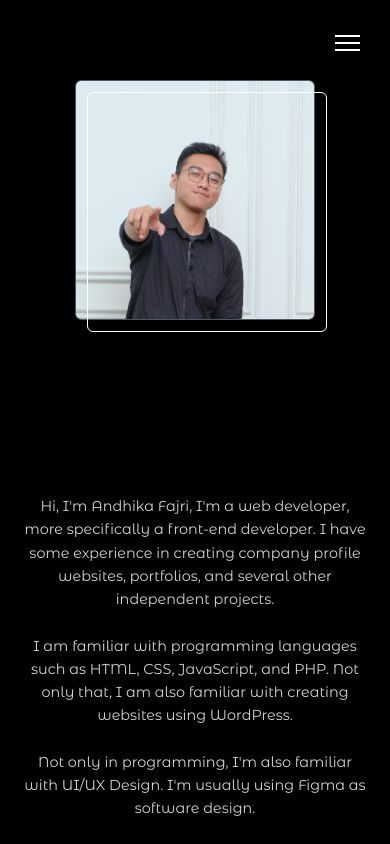
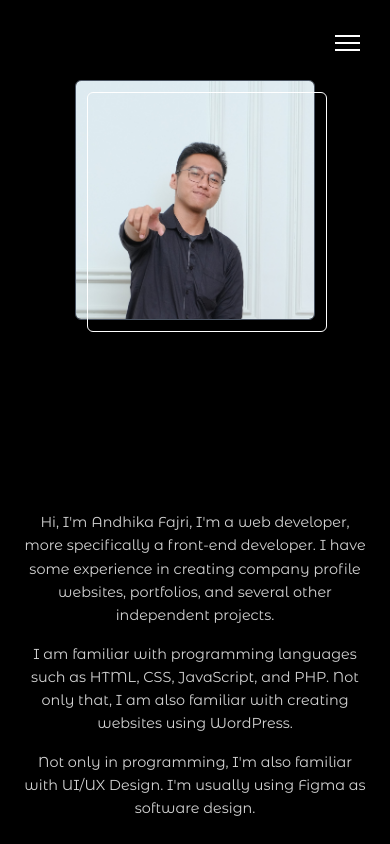
Before and after one commit to andhikfjr/MyPortofolio, a website: page about.html in a window 390 px wide. Drawn offline with Linux system fonts and the light colour scheme.

Commit message:
Update style.css

```diff
--- a/style/css/style.css
+++ b/style/css/style.css
@@ -238,13 +238,14 @@ a {
     flex-direction: column;
     padding: 80px 2rem 2rem;
     text-align: center;
-    gap: 1rem;
+    gap: 0.5rem;
   }
 
   .image-section-mobile {
     display: flex;
     justify-content: center;
     order: -1;
+    margin-bottom: -1rem;
   }
 
   .image-section-desktop {
@@ -258,6 +259,7 @@ a {
   .text-section {
     max-width: 100%;
     text-align: center;
+    gap: 1.2rem;
   }
 }
 
@@ -268,10 +270,11 @@ a {
 
   .about-content {
     padding: 80px 1.5rem 1.5rem;
-    gap: 0.75rem;
+    gap: 0.5rem;
   }
 
   .text-section {
     font-size: 0.9rem;
+    gap: 1rem;
   }
 }
```
